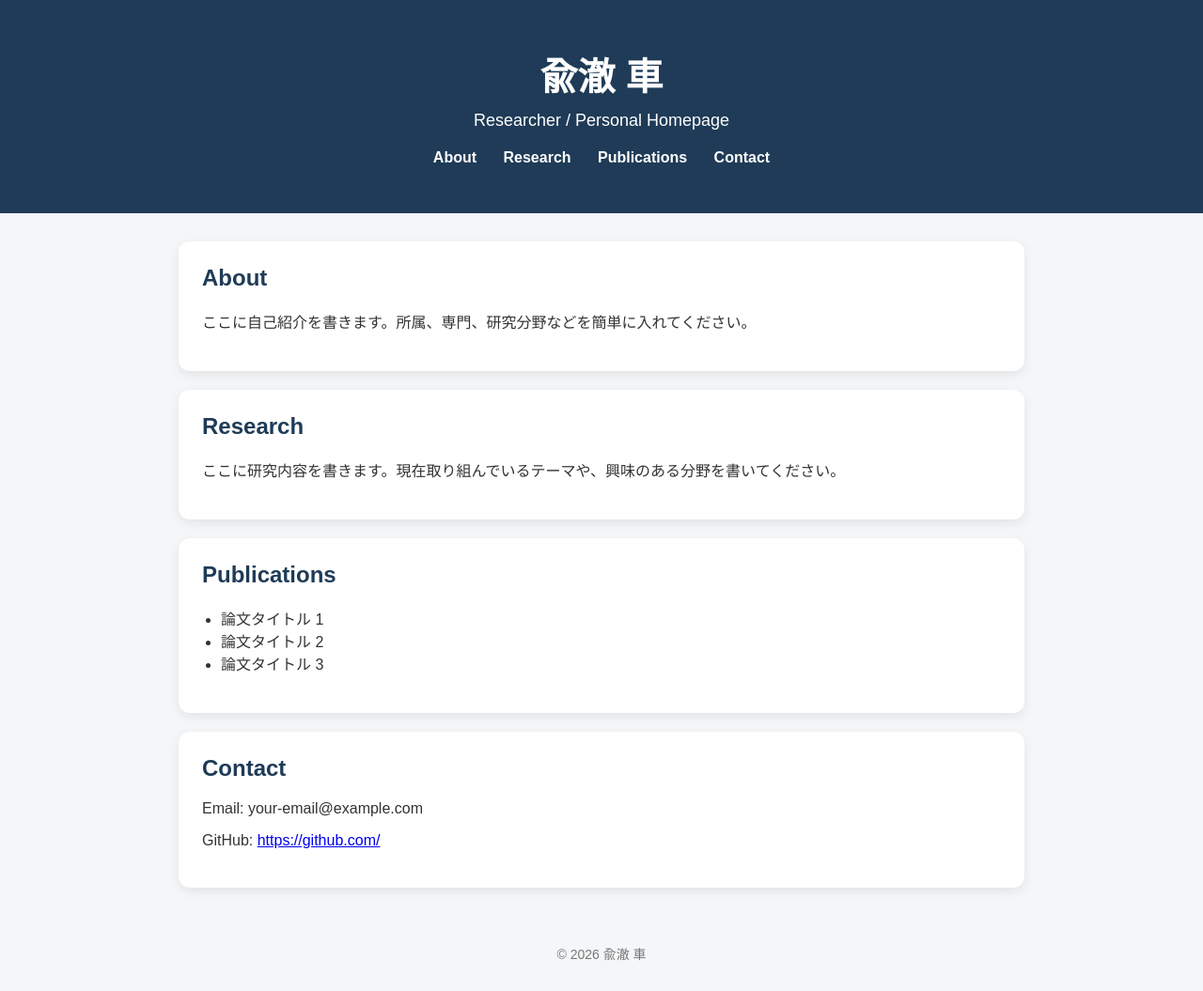
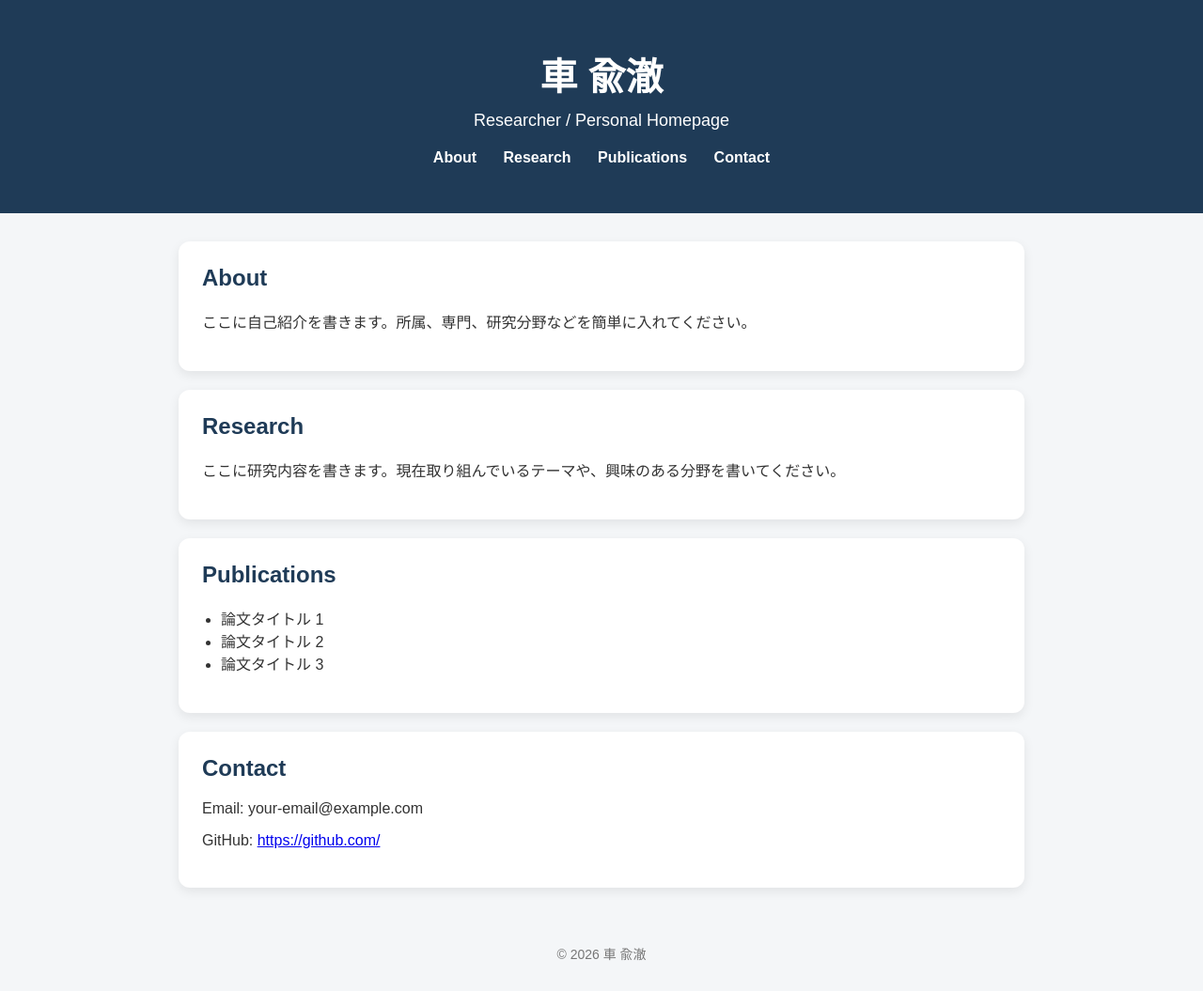
Before and after one commit to Liposomania/ykuruma, a plain HTML site: page index.html in a window 1280 px wide. Shown: the whole page at 94% size. Drawn offline with Linux system fonts and the light colour scheme.

Commit message:
Update index.html

```diff
--- a/index.html
+++ b/index.html
@@ -74,7 +74,7 @@
 <body>
 
   <header>
-    <h1>兪澈 車</h1>
+    <h1>車 兪澈</h1>
     <p>Researcher / Personal Homepage</p>
     <nav>
       <a href="#about">About</a>
@@ -116,7 +116,7 @@
   </div>
 
   <footer>
-    © 2026 兪澈 車
+    © 2026 車 兪澈
   </footer>
 
 </body>
```
